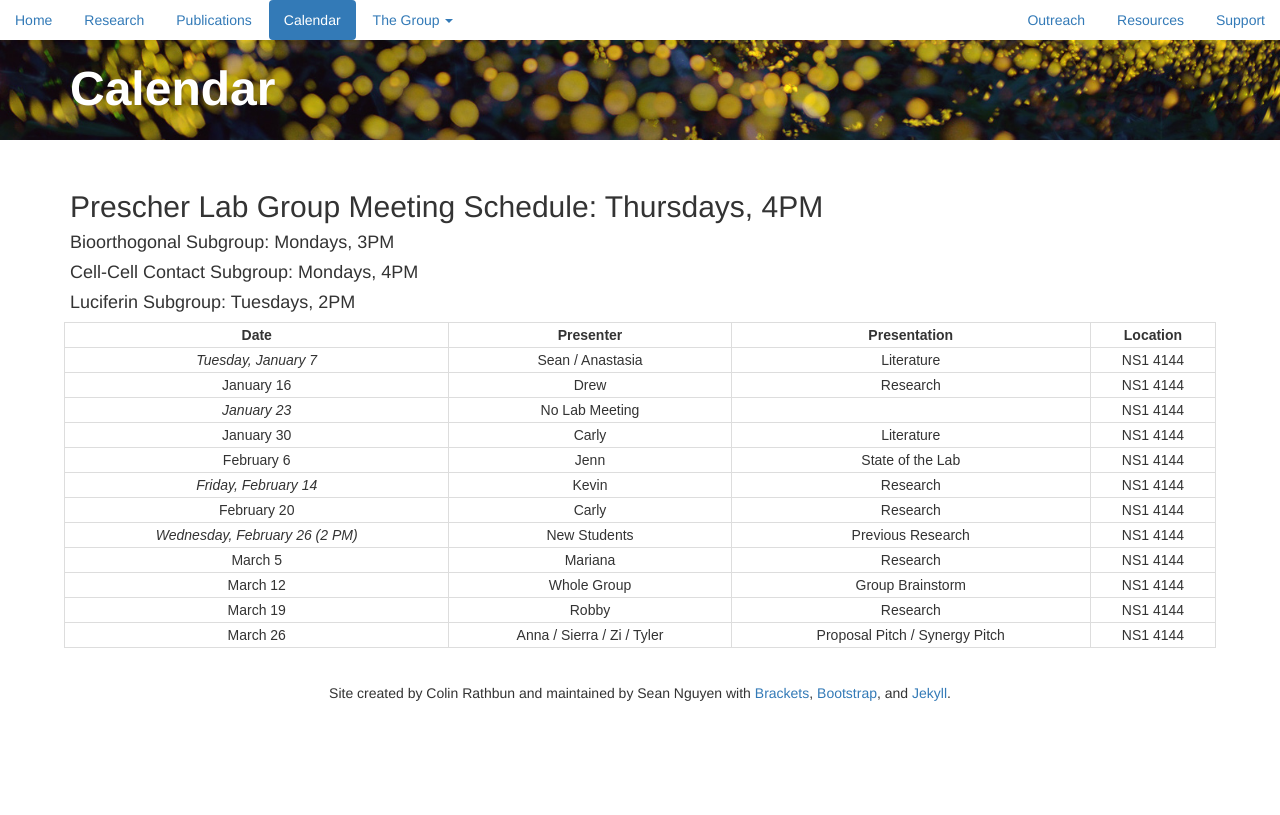
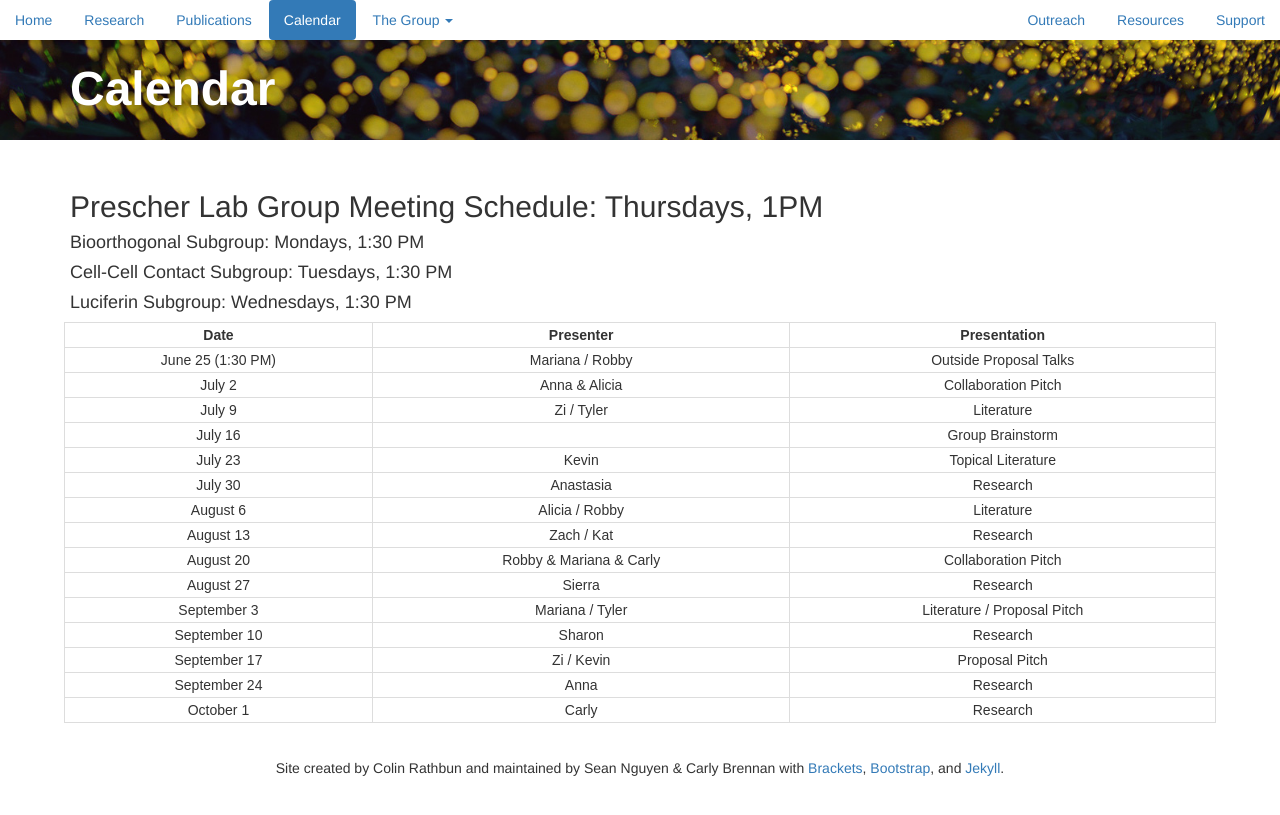
Before and after one commit to c-bun/Prescher-Lab-Site, a Jekyll site: the page built from Calendar.html, in a window 1280 px wide. Shown: the top 815 px of the page. Built offline with Jekyll 4.4.1, drawn with Linux system fonts in a browser that asks for light colours.

Commit message:
PrescherLabSite_July2020_Update1

```diff
--- a/Calendar.html
+++ b/Calendar.html
@@ -24,26 +24,34 @@ padding: 2px;
 </head>
 <body>
 <div class="container">
-    <h2>Prescher Lab Group Meeting Schedule: Thursdays, 4PM</h2>
-    <h4>Bioorthogonal Subgroup: Mondays, 3PM</h4>
-    <h4>Cell-Cell Contact Subgroup: Mondays, 4PM</h4>
-    <h4>Luciferin Subgroup: Tuesdays, 2PM</h4>
+    <h2>Prescher Lab Group Meeting Schedule: Thursdays, 1PM</h2>
+    <h4>Bioorthogonal Subgroup: Mondays, 1:30 PM</h4>
+    <h4>Cell-Cell Contact Subgroup: Tuesdays, 1:30 PM</h4>
+    <h4>Luciferin Subgroup: Wednesdays, 1:30 PM</h4>
           </div>
 
     <table class="tableizer-table">
     <table align="center">
     <thead><tr class="tableizer-firstrow">
-     <th>Date</th><th>Presenter</th><th>Presentation</th><th>Location</th></tr></thead><tbody>
-       <tr><td><i>Tuesday, January 7</i></td><td>Sean / Anastasia</td><td>Literature</td><td>NS1 4144</td></tr>
-       <tr><td>January 16</td><td>Drew</td><td>Research</td><td>NS1 4144</td></tr>
-       <tr><td><i>January 23</i></td><td>No Lab Meeting</td><td></td><td>NS1 4144</td></tr>
-       <tr><td>January 30</td><td>Carly</td><td>Literature</td><td>NS1 4144</td></tr>
-       <tr><td>February 6</td><td>Jenn</td><td>State of the Lab</td><td>NS1 4144</td></tr>
-       <tr><td><i>Friday, February 14</i></td><td>Kevin</td><td>Research</td><td>NS1 4144</td></tr>
-       <tr><td>February 20</td><td>Carly</td><td>Research</td><td>NS1 4144</td></tr>
-       <tr><td><i>Wednesday, February 26 (2 PM)</i></td><td>New Students</td><td>Previous Research</td><td>NS1 4144</td></tr>
-       <tr><td>March 5</td><td>Mariana</td><td>Research</td><td>NS1 4144</td></tr>
-       <tr><td>March 12</td><td>Whole Group</td><td>Group Brainstorm</td><td>NS1 4144</td></tr>
-       <tr><td>March 19</td><td>Robby</td><td>Research</td><td>NS1 4144</td></tr>
-       <tr><td>March 26</td><td>Anna / Sierra / Zi / Tyler</td><td>Proposal Pitch / Synergy Pitch</td><td>NS1 4144</td></tr>
-      </tbody></table>
+      <thead><tr><th title="Field #1">Date</th>
+ <th title="Field #2">Presenter</th>
+ <th title="Field #3">Presentation</th>
+ </tr></thead>
+ <tbody><tr>
+ <td>June 25 (1:30 PM)</td>
+ <td>Mariana / Robby</td><td>Outside Proposal Talks</td></tr><tr>
+ <td>July 2</td><td>Anna &amp; Alicia</td><td>Collaboration Pitch</td></tr><tr>
+ <td>July 9</td><td>Zi / Tyler</td><td>Literature</td></tr><tr>
+ <td>July 16</td><td> </td><td>Group Brainstorm</td></tr><tr>
+ <td>July 23</td><td>Kevin</td><td>Topical Literature</td></tr><tr>
+ <td>July 30</td><td>Anastasia</td><td>Research</td></tr><tr>
+ <td>August 6</td><td>Alicia / Robby</td><td>Literature</td></tr><tr>
+ <td>August 13</td><td>Zach / Kat</td><td>Research</td></tr><tr>
+ <td>August 20</td><td>Robby &amp; Mariana &amp; Carly</td><td>Collaboration Pitch</td></tr><tr>
+ <td>August 27</td><td>Sierra</td><td>Research</td></tr><tr>
+ <td>September 3</td><td>Mariana / Tyler</td><td>Literature / Proposal Pitch</td></tr><tr>
+ <td>September 10</td><td>Sharon</td><td>Research</td></tr><tr>
+ <td>September 17</td><td>Zi / Kevin</td><td>Proposal Pitch</td></tr><tr>
+ <td>September 24</td><td>Anna</td><td>Research</td></tr><tr>
+ <td>October 1</td><td>Carly</td><td>Research</td></tr>
+ </tbody></table>
--- a/_data/publications.csv
+++ b/_data/publications.csv
@@ -1,4 +1,5 @@
 number,authors,title,journal,year,volume,pages,note,link
+59,"Nguyen, S. S.; Prescher, J. A.",Developing bioorthogonal probes to span a spectrum of reactivities.,Nat. Rev. Chem. ,2020,,,,https://www.nature.com/articles/s41570-020-0205-0
 58,"Rathbun, C. M.*; Ionkina, A. I.*; Yao, Z.; Jones, K. A.; Porterfield, W. B.; Prescher, J. A.",Rapid multicomponent bioluminescence imaging via substrate unmixing,BioRxiv,2019,,,Preprint,https://www.biorxiv.org/content/10.1101/811026v1
 57,"Nguyen, S. S.*; Ferreira, A. J.*; Long, Z. G.; Heiss, T. K.; Dorn, R. S.; Row, R. D.; Prescher, J. A.",Butenolide synthesis from functionalized cyclopropenones,Org. Lett.,2019,21,8695-8699,,https://pubs.acs.org/doi/10.1021/acs.orglett.9b03298
 56,"Williams, S. J.; Prescher, J. A.",Building Biological Flashlights: Orthogonal Luciferases and Luciferins for in Vivo Imaging,Acc. Chem. Res.,2019,52,3039-3050,,https://pubs.acs.org/doi/10.1021/acs.accounts.9b00391
--- a/_includes/footer.html
+++ b/_includes/footer.html
@@ -1,5 +1,5 @@
     <div class="footer">
         <div class="footer-line">
-            <p class="text-center">Site created by Colin Rathbun and maintained by Sean Nguyen with <a href="http://brackets.io/" target="_blank">Brackets</a>, <a href="http://getbootstrap.com/2.3.2/" target="_blank">Bootstrap</a>, and <a href="https://jekyllrb.com/" target="_blank">Jekyll</a>.</p>
+            <p class="text-center">Site created by Colin Rathbun and maintained by Sean Nguyen & Carly Brennan with <a href="http://brackets.io/" target="_blank">Brackets</a>, <a href="http://getbootstrap.com/2.3.2/" target="_blank">Bootstrap</a>, and <a href="https://jekyllrb.com/" target="_blank">Jekyll</a>.</p>
         </div>
     </div>
--- a/_posts/2020-01-15-2020-News.markdown
+++ b/_posts/2020-01-15-2020-News.markdown
@@ -4,6 +4,12 @@ title:  "2020 News"
 categories: group_update
 ---
 
+#### July 2020
+- Our latest review on bioorthogonal probes was accepted to [Nature Reviews Chemistry](https://www.nature.com/articles/s41570-020-0205-0). Congrats Sean!
+- Drew starts his position as a lecturer at UCI. Congrats!
+
+#### May 2020
+- Elena  accepted a position in the Skowronska-Krawczyk lab at UCI. She will be venturing into some lipidomics work.  Congrats!
 
 #### April 2020
 - Mariana was named an NSF GRFP fellow! Congratulations!
```
Also changed, not shown: _data/calendar.csv (added, +16 -0 lines), _data/group.csv (+4 -4 lines).
